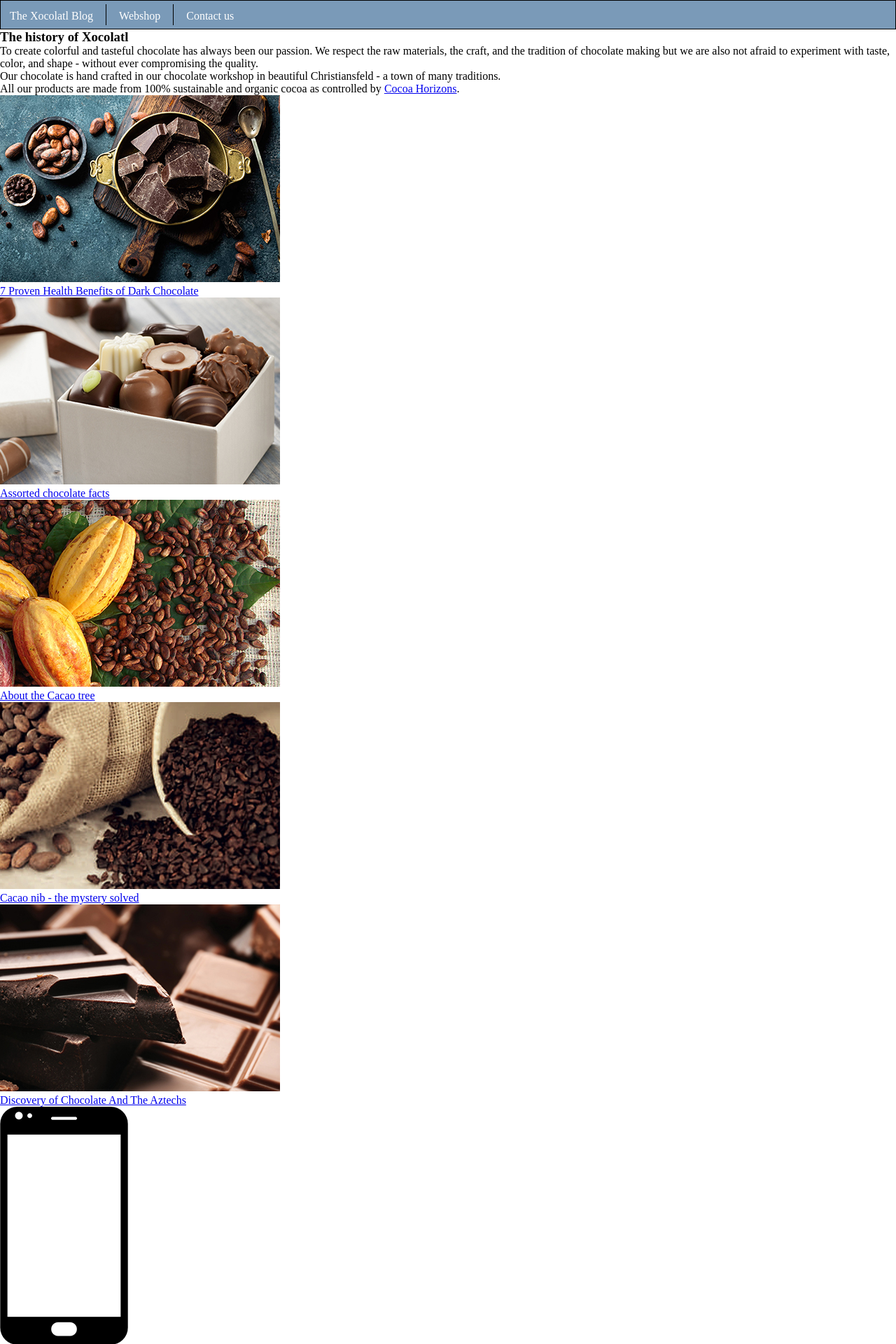
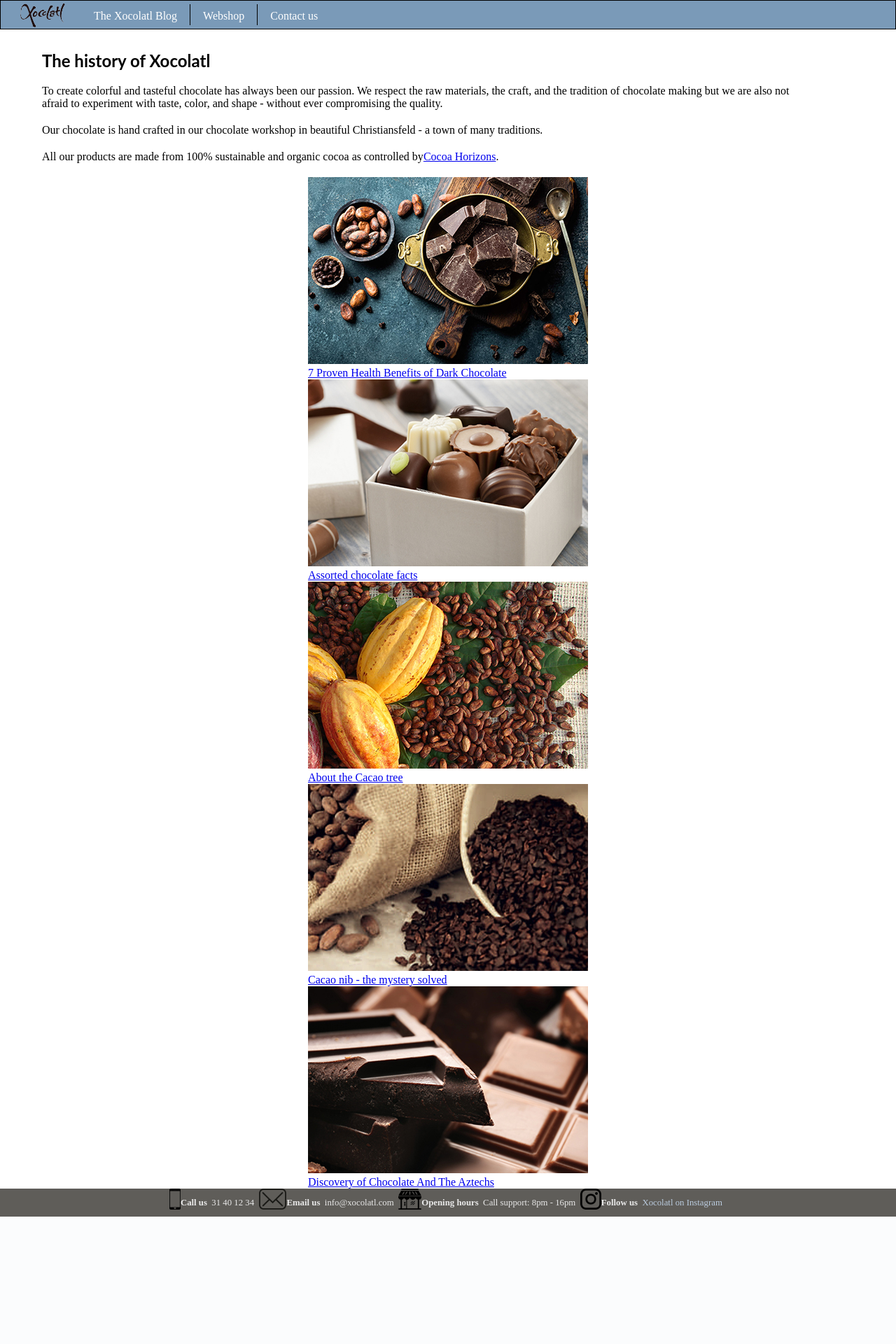
Before and after one commit to themaxsi/visualisering-Project-Folder, a PHP site: page / in a window 1280 px wide. Shown: the top 1920 px of the page at 70% size. After the commit the page ends 1738 px from the top, so only its background shows below. Run offline with PHP 8.4, Linux system fonts and the light colour scheme.

Commit message:
gottn a good amount done with the front web-page just need to get the rest of the layout done

```diff
--- a/V2Exsammen/Index.html
+++ b/V2Exsammen/Index.html
@@ -7,8 +7,7 @@
     <link rel="stylesheet" type="text/css" href="style.css">
 </head>
 <body class="Container">
-    <header>
-        <!-- <img src="img/Xocolatl-logo.png"> -->
+    <header class="Item1">
 
         <input class="check" type="Checkbox">
 
@@ -21,6 +20,7 @@
 
         <nav>
             <ul>
+                <img src="img/Xocolatl-logo.png">
                 <li><a href="blog.html">The Xocolatl Blog</a></li>
                 <li><a href="webshop.html">Webshop</a></li>
                 <li><a href="contact.html">Contact us</a></li>
@@ -30,14 +30,14 @@
 
     </header>
 
-    <main>
-        <section>
+    <main class="Item2">
+        <section class="mainItem1">
             <!-- <img class="ImgCar" src="img/Banner-1.jpg">
             <img class="ImgCar" src="img/Banner-2.jpg">
             <img class="ImgCar" src="img/Banner-3.jpg">
             <img class="ImgCar" src="img/Banner-4.jpg"> -->
         </section>
-        <section>
+        <section class="mainItem2">
             <article>
                 <h1>The history of Xocolatl</h1>
                 <p>
@@ -51,7 +51,7 @@
                 </p>
             </article>
         </section>
-        <section>
+        <section class="mainItem3">
             <article>
                 <a href="health-benefits.html">
                     <img src="img/health-benefits-forside.jpg">
@@ -86,19 +86,27 @@
             </article>
         </section>
     </main>
-    <footer>
-        <img src="img/Cell-phone-icon.png">
-        <h4>Call us</h4>
-        <p>31 40 12 34</p>
-        <img src="img/Email-icon.png">
-        <h4>Email us</h4>
-        <p>info@xocolatl.com</p>
-        <img src="img/shop-icon.png">
-        <h4>Opening hours</h4>
-        <p>Call support: 8pm - 16pm</p>
-        <img src="img/instagram-icon.png">
-        <h4>Follow us</h4>
-        <a href="#">Xocolatl on Instagram</a>
+    <footer class="Item3">
+        <div class="Phone">
+            <img src="img/Cell-phone-icon.png">
+            <h4>Call us &nbsp;</h4>
+            <p>31 40 12 34 &nbsp;</p>
+        </div>
+        <div class="Mail">
+            <img src="img/Email-icon.png">
+            <h4>Email us &nbsp;</h4>
+            <p>info@xocolatl.com &nbsp;</p>
+        </div>
+        <div class="Open">
+            <img src="img/shop-icon.png">
+            <h4>Opening hours &nbsp;</h4>
+            <p>Call support: 8pm - 16pm &nbsp;</p>
+        </div>
+        <div class="Insta">
+            <img src="img/instagram-icon.png">
+            <h4>Follow us &nbsp;</h4>
+            <a href="#">Xocolatl on Instagram &nbsp;</a>
+        </div>
     </footer>
     <script src="JavaScript.js"></script>
 </body>
--- a/V2Exsammen/Style.css
+++ b/V2Exsammen/Style.css
@@ -1,3 +1,4 @@
+
 *
 {
     margin: 0px;
@@ -10,26 +11,168 @@
     --main2-hue: 38;
 
     --main-color: hsl(var(--main-hue), 46%, 77%);
-    --light-main-color: hsl(var(--main-hue), 36%, 100%);
+    --light-main-color: hsl(var(--main-hue), 36%, 80%);
     --dark-main-color: hsl(var(--main-hue), 56%, 47%);
     --dark-gray-color: hsl(var(--main2-hue), 3%, 36%);
     --light-color: hsl(var(--main2-hue), 0%, 91%);
+}
 
-}
+
 
 html
 {
+    width: 100vw;
     height: 100vh;
+    font-family: 'Noticia Text', serif;
+    overflow-x: hidden;
 }
 .ImgCar
 {
     display: none;
 }
+h1
+{
+    font-family: 'Lato', sans-serif;
+}
+
+/* introduktionsteksten Area */
+
+.mainItem2
+{
+
+    width: 100%;
+    display: flex;
+    padding: 10px 0px 0px 40px;
+}
+.mainItem2 h1,.mainItem2 p
+{
+    width: 85%;
+    display: flex;
+    flex-wrap: wrap;
+    margin: 20px;
+}
+
+.mainItem2 h1
+{
+    font-size: 1.5rem;
+}
+/*Blog link area*/
+
+.mainItem3
+{
+    display: flex;
+    align-content: center;
+    justify-content: center;
+}
+
+
+
+/*header banner img*/
+
+header
+{
+    width: 100%;
+}
+
 
 
 
 /*Grid*/
 
+/*main grids item*/
+.mainItem1
+{
+    grid-area: gridCar;
+    width: 100%;
+}
+.mainItem2
+{
+    grid-area: gridInfo;
+    width: 100%;
+}
+.mainItem3
+{
+    grid-area: gridBlog-link;
+}
+
+/*items for container*/
+.Item1
+{
+    grid-area: gridHead;
+}
+.Item2
+{
+    grid-area: gridMain;
+    display: grid;
+    height: 100%;
+    width: 100%;
+
+    grid-template-columns: 1fr;
+    grid-template-rows: 0fr 0.fr 1fr;
+    grid-template-areas:
+    "gridCar"
+    "gridInfo"
+    "gridBlog-link";
+}
+.Item3
+{
+    grid-area: gridFoot;
+}
+
+.Container
+{
+    display: grid;
+    height: 100%;
+    width: 100%;
+
+    grid-template-columns: 1fr;
+    grid-template-rows: 0.5fr 2fr 0.5fr;
+    grid-template-areas:
+        "gridHead"
+        "gridMain"
+        "gridFoot";
+}
+
+
+/*Footer*/
+
+footer, .Phone, .Mail, .Open, .Insta
+{
+    background-color: var(--dark-gray-color);
+    height: 40px;
+    display: flex;
+    align-content: center;
+    justify-content: center;
+    flex-direction: row;
+    color: var(--light-color);
+    font-size: 0.8rem;
+}
+footer
+{
+    width: 100%;
+}
+
+
+
+.Insta a
+{
+    text-decoration: none;
+    color: var(--light-main-color);
+}
+
+footer p, footer h4, footer a
+{
+    align-self: center;
+}
+footer img
+{
+    height: 30px;
+}
+
+.Open
+{
+    display: none;
+}
 
 
 /*Hamburger menu Styling*/
@@ -42,7 +185,7 @@ nav ul
     align-content: center;
     justify-content: center;
     height: 100vh;
-    width: 100vw;
+    width: 101%;
     opacity: 90%;
     position: absolute;
     top: 0%;
@@ -73,7 +216,7 @@ nav ul
     position: relative;
     top: 10px;
     left: 10px;
-    z-index: 10;
+    z-index: 20;
     margin: 5px;
 
 }
@@ -102,7 +245,6 @@ nav ul
 }
 
 
-
 nav ul li
 {
     padding: 8px;
@@ -122,14 +264,20 @@ nav li a
 
 
 
-@media only screen and (min-width: 500px)
+@media only screen and (min-width: 600px)
 {
+
+
+
 
     .ImgCar
     {
         display: block;
     }
-    /*nav*/
+
+
+
+    /*-------------- nav -----------*/
     .icon, .Check
     {
         display: none;
@@ -153,7 +301,7 @@ nav li a
 
     }
 
-    li a
+    nav li a
     {
         color: hsl(209, 10%, 100%);
         text-decoration: none;
@@ -184,6 +332,15 @@ nav li a
     {
         border-right: none;
     }
-    /*----*/
+    /*Footer*/
+
+    .Open
+    {
+        display: flex;
+    }
+
+    /**/
+
+
 
 }
```
